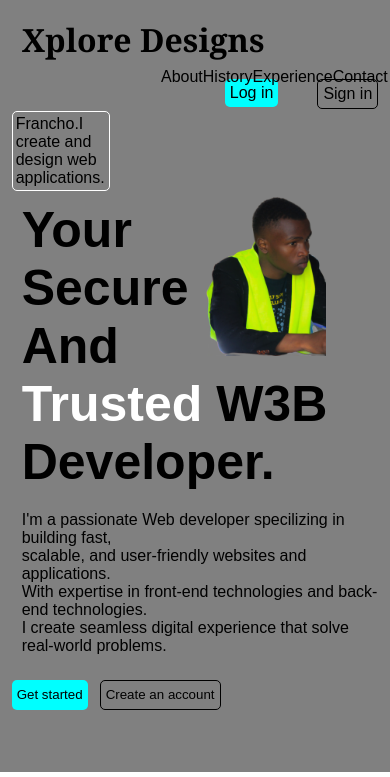
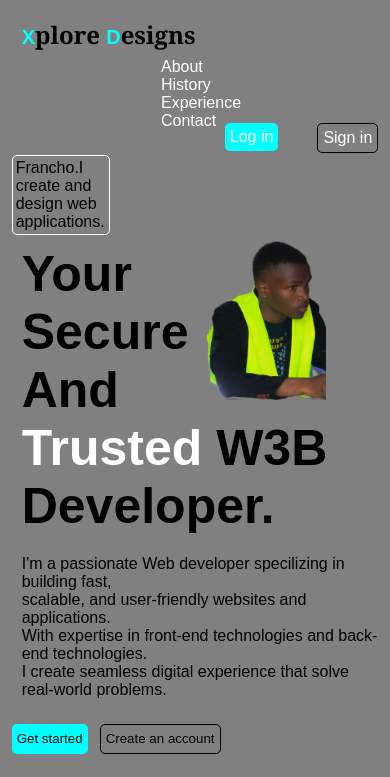
Before and after one commit to njauxd/profie, a plain HTML site: page index.html in a window 390 px wide. Shown: the top 777 px of the page. Drawn offline with Linux system fonts and the light colour scheme.

Commit message:
added file

```diff
--- a/index.html
+++ b/index.html
@@ -11,7 +11,7 @@
     <!--navbar-->
     <div class="header">
       <h2 class="Logo">
-        Xplore Designs
+        <span>X</span>plore <span>D</span>esigns
       </h2>
       <ul>
         <li>
--- a/script.js
+++ b/script.js
@@ -87,43 +87,3 @@
         });
 
     });
-
-
-    // Responsive part
-
-    document.addEventListener("DOMContentLoaded", () => {
-        const heroSection = document.querySelector(".hero");
-        const professionSection = document.querySelector(".sec-boxes");
-        const projectSection = document.querySelector(".project-ID");
-
-        const adjustResponsiveLayout = () => {
-          const screenWidth = window.innerWidth;
-
-          // For small screens (mobile)
-          if (screenWidth <= 480) {
-            heroSection.style.flexDirection = "column";
-            professionSection.style.display = "block";
-            projectSection.style.display = "block";
-          }
-          // For medium screens (tablet)
-          else if (screenWidth > 480 && screenWidth <= 768) {
-            heroSection.style.flexDirection = "row";
-            professionSection.style.display = "grid";
-            professionSection.style.gridTemplateColumns = "1fr";
-            projectSection.style.gridTemplateColumns = "1fr";
-          }
-          // For large screens (desktop)
-          else {
-            heroSection.style.flexDirection = "row";
-            professionSection.style.display = "grid";
-            professionSection.style.gridTemplateColumns = "repeat(2, 1fr)";
-            projectSection.style.gridTemplateColumns = "repeat(3, 1fr)";
-          }
-        };
-
-        // Attach the resize event listener
-        window.addEventListener("resize", adjustResponsiveLayout);
-
-        // Run the function on initial load
-        adjustResponsiveLayout();
-      });
--- a/styles.css
+++ b/styles.css
@@ -20,11 +20,22 @@
     font-family: Cambria, Cochin, Georgia, Times, serif;
   }
 
-  .main-image img{
+  .Logo span{
+    color: #fff;
+    font-size: 37px;
+  }
+
+   .main-image img{
     width: 109%;
     height: 100%;
   }
 
+    .main-image{
+    width: 33%;
+    float: right;
+    margin-right: 20%;
+    position: relative;
+  }
 
   .hero h2,p{
     padding: 10px;
@@ -137,13 +148,6 @@
   .btn-2:hover{
     color: #000;
     background: #035c80f3;
-  }
-
-  .main-image{
-    width: 33%;
-    float: right;
-    margin-right: 20%;
-    position: relative;
   }
 
   .menu{
@@ -777,6 +781,20 @@
 
   @media (max-width: 600px ) {
     .Logo{
+      padding: 5px;
+      font-size: 24px;
+    }
 
+    .Logo span{
+      color: #00ffff;
+      font-size: 20px;
+    }
+
+    .header ul{
+      display: block;
+    }
+
+    .header a{
+      color: #fff;
     }
   }
```
Also changed, not shown: proto.js (added, +39 -0 lines), proto.css (added).
